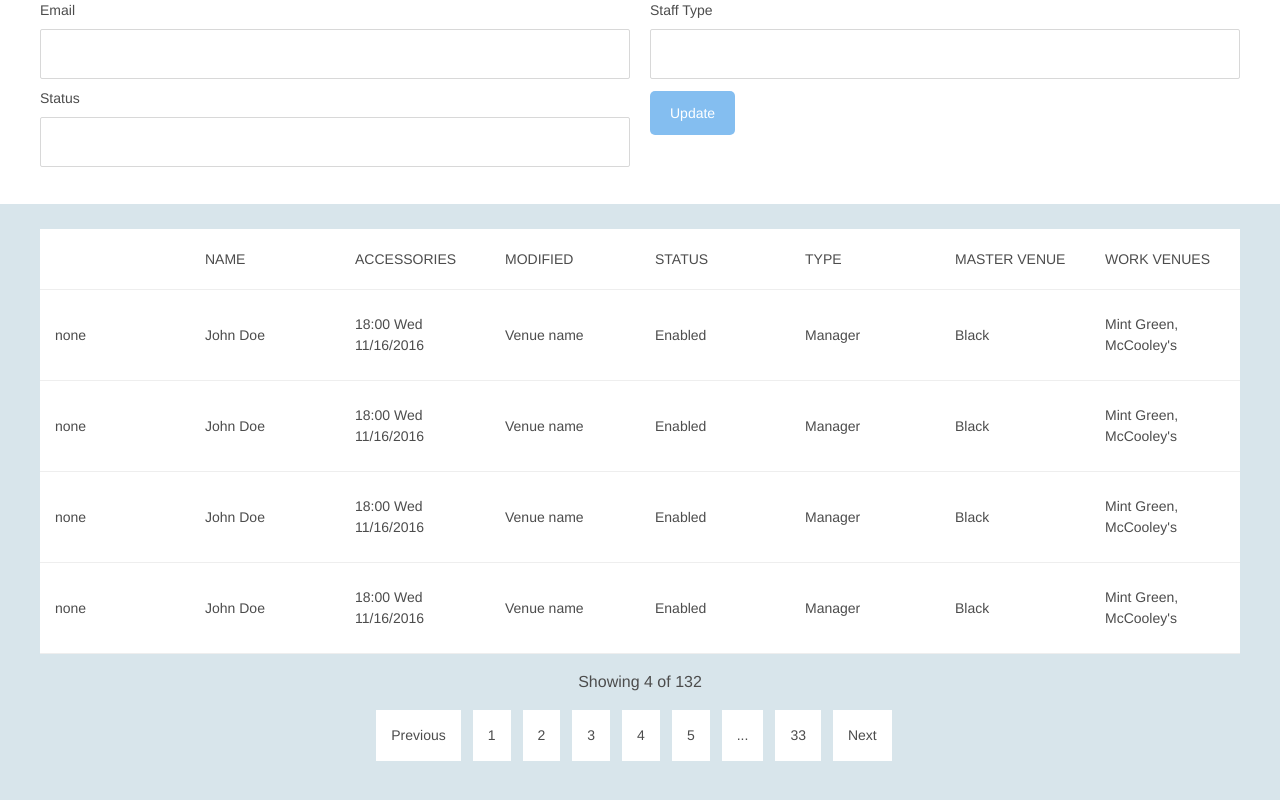
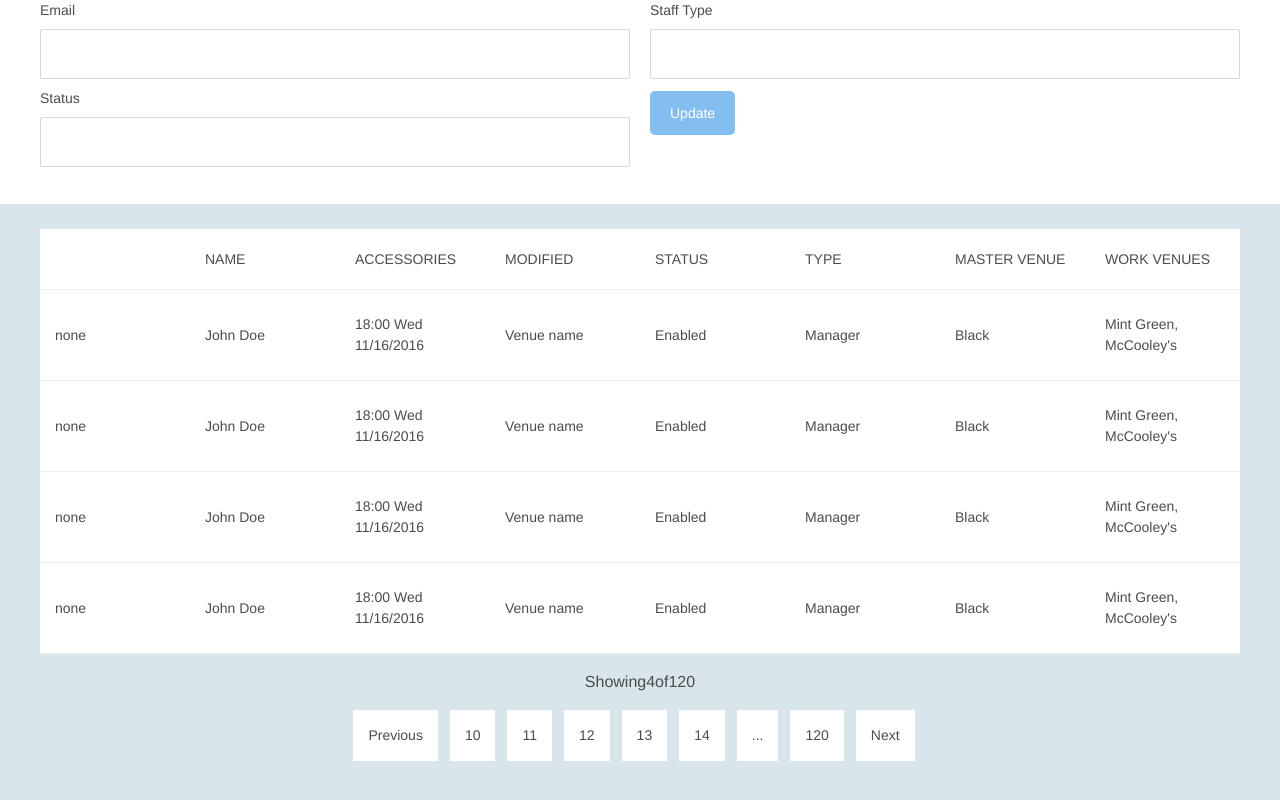
Before and after one commit to socaseinpoint/boss, a React (Create React App) app: page / in a window 1280 px wide. Shown: the part 292-1092 px from the top of the page. Built offline with nearby package versions, Linux system fonts and the light colour scheme.

Commit message:
Add Pagination onClick props and fix prop-types

```diff
--- a/src/components/pages/staff-members/StaffMembers.js
+++ b/src/components/pages/staff-members/StaffMembers.js
@@ -9,21 +9,24 @@ const StaffMembers = () => {
     loading: false,
     errors: null,
     filters: {
-      name: null,
-      email: null,
-      status: null,
-      venue: null,
-      staffType: null,
+      name: '',
+      email: '',
+      status: '',
+      venue: '',
+      staffType: '',
     },
-    perPage: 4,
-    currentPage: 0,
-    data: initialStaffMembers,
+    pagination: {
+      current: 10,
+      perPage: 4,
+      total: 120,
+    },
+    results: initialStaffMembers,
   });
 
   return (
     <DefaultLayout>
-      <Dashboard />
-      <Content members={members.data} />
+      <Dashboard filters={members.filters} />
+      <Content members={members} />
     </DefaultLayout>
   );
 };
--- a/src/components/pages/staff-members/content/Content.js
+++ b/src/components/pages/staff-members/content/Content.js
@@ -1,20 +1,32 @@
 import React from 'react';
 import PropTypes from 'prop-types';
 import StaffMembersTable from '../../../partials/staff-members-table';
-import Paginator from '../../../partials/pagination';
+import Pagination from '../../../partials/pagination';
 import styles from './content.module.css';
 
-const Content = ({ members }) => (
+const Content = ({ members }) => {
+  function handleAction(newPage) {
+    console.log(newPage);
+  };
+
+  return (
     <div className={styles.content}>
       <div className={styles.inner}>
-      <StaffMembersTable members={members} />
-      <Paginator />
+        <StaffMembersTable members={members.results} />
+        <Pagination
+          current={members.pagination.current}
+          total={members.pagination.total}
+          perPage={members.pagination.perPage}
+          handleAction={handleAction}
+        />
       </div>
     </div>
   );
+};
 
 Content.propTypes = {
-  members: PropTypes.arrayOf(
+  members: PropTypes.shape({
+    results: PropTypes.arrayOf(
       PropTypes.shape({
         id: PropTypes.string.isRequired,
         image: PropTypes.string.isRequired,
@@ -35,6 +47,12 @@ Content.propTypes = {
         workVenues: PropTypes.string.isRequired,
       }),
     ),
+    pagination: PropTypes.shape({
+      current: PropTypes.number.isRequired,
+      total: PropTypes.number.isRequired,
+      perPage: PropTypes.number.isRequired,
+    }).isRequired,
+  }),
 };
 
 Content.defaultProps = {
--- a/src/components/pages/staff-members/dashboard/Dashboard.js
+++ b/src/components/pages/staff-members/dashboard/Dashboard.js
@@ -1,28 +1,39 @@
 import React from 'react';
+import PropTypes from 'prop-types';
 import styles from './dashboard.module.css';
 import Button from '../../../base/button';
 import DashboardFilter from '../../../partials/dashboard-filter';
 
-const Dashboard = ({ info }) => (
+const Dashboard = ({ totalMembers, filters }) => (
   <div className={styles.dashboard}>
     <div className={styles.inner}>
       <div className={styles.group}>
         <h1 className={styles.title}>
-          Staff Members <span className={styles.info}>{info}</span>
+          Staff Members
+          <span className={styles.info}>{totalMembers}</span>
         </h1>
         <div className={styles.buttons}>
-        <Button value="Add Staff Members" />
+          <Button value="Add Staff Members" />
         </div>
       </div>
       <div className={styles.filters}>
-        <DashboardFilter />
+        <DashboardFilter filters={filters} />
       </div>
     </div>
   </div>
 );
 
+Dashboard.propTypes = {
+  totalMembers: PropTypes.number,
+  filters: PropTypes.shape({
+    current: PropTypes.number.isRequired,
+    total: PropTypes.number.isRequired,
+    perPage: PropTypes.number,
+  }).isRequired,
+};
+
 Dashboard.defaultProps = {
-  info: 0,
-}
+  totalMembers: 0,
+};
 
 export default Dashboard;
--- a/src/components/partials/pagination/Pagination.js
+++ b/src/components/partials/pagination/Pagination.js
@@ -1,26 +1,36 @@
 import React from 'react';
+import PropTypes from 'prop-types';
 import styles from './paginator.module.css';
 
-const Pagination = ({current, total, onChange, limit}) => {
+const Pagination = ({ current, total, handleAction, perPage }) => {
   return (
     <>
       <div className={styles.count}>
-        Showing 4 of 132
+        Showing
+        {perPage}
+        of
+        {total}
       </div>
 
       <div className={styles.last}>
-        <span className={styles.action}>Previous</span>
-        <span className={styles.action}>1</span>
-        <span className={styles.action}>2</span>
-        <span className={styles.action}>3</span>
-        <span className={styles.action}>4</span>
-        <span className={styles.action}>5</span>
-        <span className={styles.action}>...</span>
-        <span className={styles.action}>33</span>
-        <span className={styles.action}>Next</span>
+        <span role="presentation" onClick={() => handleAction(current - 1)} className={styles.action}>Previous</span>
+        <span role="presentation" onClick={() => handleAction(current)} className={styles.action}>{current}</span>
+        <span role="presentation" onClick={() => handleAction(current + 1)} className={styles.action}>{current + 1}</span>
+        <span role="presentation" onClick={() => handleAction(current + 2)} className={styles.action}>{current + 2}</span>
+        <span role="presentation" onClick={() => handleAction(current + 3)} className={styles.action}>{current + 3}</span>
+        <span role="presentation" onClick={() => handleAction(current + 4)} className={styles.action}>{current + 4}</span>
+        <span role="presentation" className={styles.action}>...</span>
+        <span role="presentation" onClick={() => handleAction(total)} className={styles.action}>{total}</span>
+        <span role="presentation" onClick={() => handleAction(current + 1)} className={styles.action}>Next</span>
       </div>
     </>
   );
 };
 
+Pagination.propTypes = {
+  current: PropTypes.number.isRequired,
+  total: PropTypes.number.isRequired,
+  perPage: PropTypes.number.isRequired,
+};
+
 export default Pagination;
```
Lines whose indentation alone changed are shown as unchanged.
